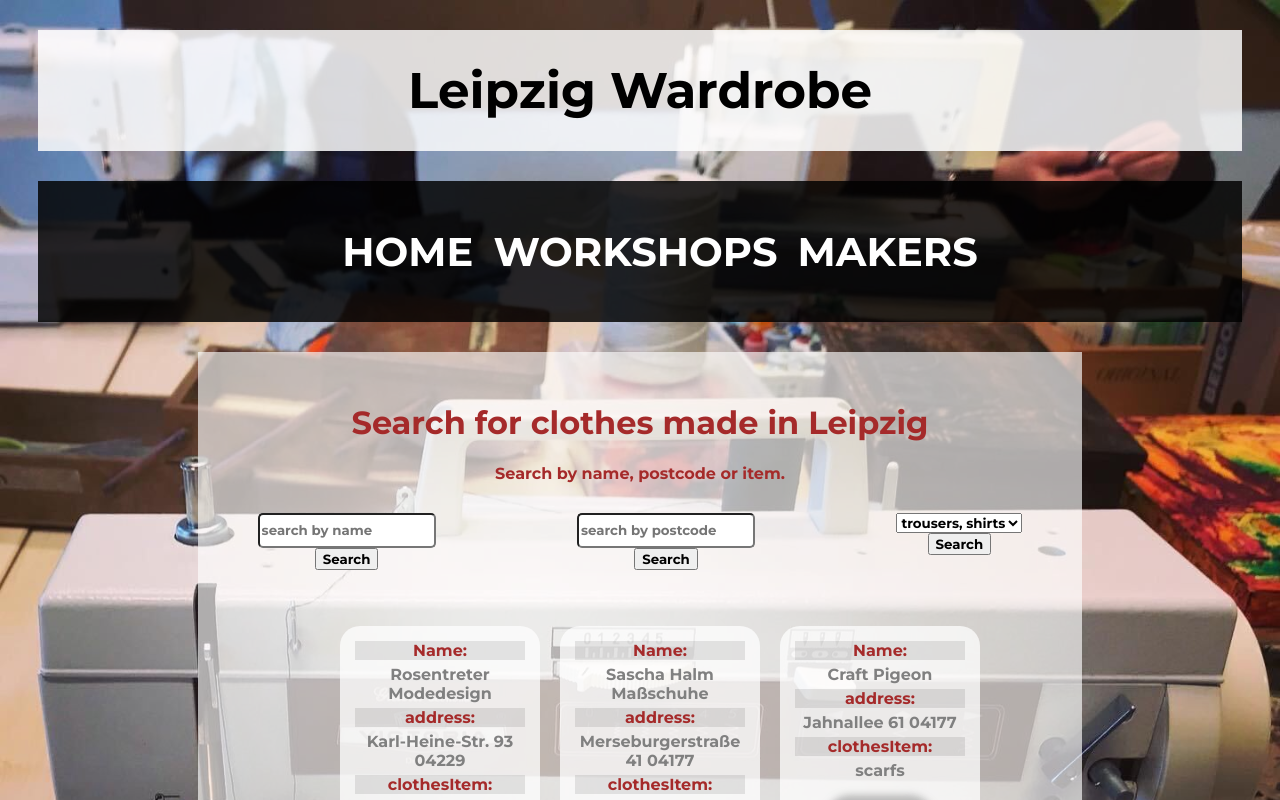
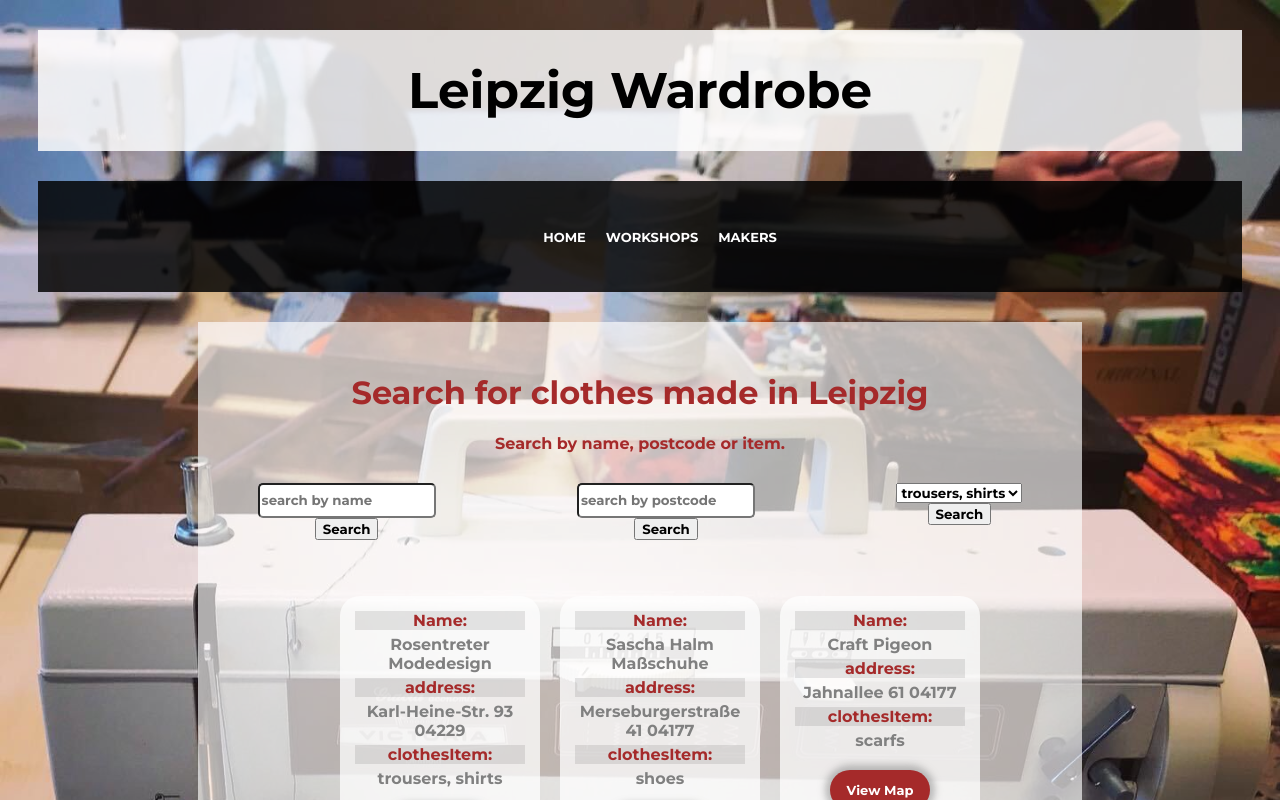
Before and after one commit to Laurazig/leipzig-wardrobe-react, a React (Create React App) app: page /makers in a window 1280 px wide. Shown: the top 800 px of the page. Built offline with nearby package versions, Linux system fonts and the light colour scheme.

Commit message:
divided scss into modules

```diff
--- a/src/App.scss
+++ b/src/App.scss
@@ -1,17 +1,19 @@
 :root {
   font-size: 62.5%;
-  /* --Background:#F5E6CC; */
 }
+
 @import url('https://fonts.googleapis.com/css2?family=Montserrat:ital,wght@0,700;1,300&display=swap');
 
 * {
   font-family: 'Montserrat', sans-serif;
   box-sizing: border-box;
 }
+
 .App {
   text-align: center;
 }
-body{
+
+body {
   background-image: url("./Assets/sewing.jpg");
   background-repeat: no-repeat;
   background-attachment: fixed;
@@ -19,19 +21,18 @@ body{
   color: brown;
   font-size: 1.6rem;
 }
-.containerMain{
+
+.containerMain {
   display: flex;
   justify-content: center;
 }
+
 .container {
   background-color: rgba(255, 255, 255, 0.645);
   width: 70%;
   padding: 3rem;
 }
-/* .title{
-  color: white;
-  font-size: 7rem;
-} */
+
 #leipzigWardHeader {
   background-color: rgba(255, 255, 255, 0.831);
   color: black;
@@ -40,177 +41,112 @@ body{
   font-size: 5rem;
 }
 
-
 li {
   display: inline;
-  /* font-size: 1rem; */
   color: white;
   margin: 1rem;
 }
-nav{
-  background-color: rgba(0, 0, 0, 0.831);
-  padding: 3rem;
-  margin: 3rem;
-}
-nav li a {
-  text-decoration: none;
-  font-size: 4rem;
-  color: white;
-  transition: color 0.3s ease-in-out;
-}
-.liNav:hover{
-  color: brown;
-}
-#foot{
-  background-color: rgba(0, 0, 0, 0.831);
-  padding: 3rem;
-  margin: 3rem;
-  font-size: 3rem;
-  color: white;
+
+.img {
+  border-radius: 50%;
+  width: 500px;
 }
 
-.img{
-  border-radius: 50%;
-  width:500px;
-}
-
-a{
+a {
   text-decoration: none;
   color: white;
   font-size: small;
 }
-label, strong{
-  color:brown;
+
+label,
+strong {
+  color: brown;
 }
-#addNewWorkshopCard{
+
+#addNewWorkshopCard {
   background-color: rgba(255, 255, 255, 0.765);
   padding: 2rem;
   width: 300px;
   border-radius: 30px;
 }
-/* form{
-  width: 600px;
-} */
-#buttonAdd{
-  background-color: brown;
-  width: 100px;
-  height: 40px;
-  border-radius: 20px;
-  box-shadow: 0 0 7px 5px rgba(128, 128, 128, 0.507);
-  margin: 40px;
-  color: white;
-}
-/* .form_div{
-  display: block;
-} */
-.divInput{
+
+.divInput {
   margin: 2rem;
 }
-/* .divFormReg{
-  display: flex;
-  justify-content: center;
-} */
-/* .formReg{
-  width: 700px;
-  height: 950px;
-  margin: 2rem;
-  background-color:rgba(0, 0, 0, 0.729);
-  border-radius: 70px;
-  box-shadow: 0 0 10px 5px lightgray;
-} */
 
-#h2AddWorkshop{
-  color:brown;
+#h2AddWorkshop {
+  color: brown;
 }
-input{
+
+input {
   border-radius: 5px;
   height: 35px;
   display: block;
   justify-content: center;
 }
-/* form div {
-  margin: 30px;
-}
-.errorVisible{
-  display:block;
-  color: red;
-  font-size: 1.5rem;
-  border: 0px;
-  margin: 0px;
-}
-.errorNotVisible{
-  display:none;
-} */
-/* select{
-  font-size: 2.5rem;
-} */
-/* input[type=radio] {
-  border: 0px;
-  width: 4%;
-  height: 2em;
-} */
-/* .workshopFormBlock{
-  display: block;
-} */
-iframe{
-  width:640px;
-   height:480px
+
+iframe {
+  width: 640px;
+  height: 480px
 }
 
-@media (max-width:479px){
-  /* body{
-    width: fit-content;
-  } */
-  /* header{
-    width: fit-content;
-  } */
+@media (max-width:479px) {
   #leipzigWardHeader {
     padding: 2rem;
     margin: 0rem;
     font-size: 4rem;
   }
-  nav{
+
+  nav {
     padding: 0.5rem;
     margin: 0;
     width: 100%;
   }
+
   nav li a {
     font-size: 1.6rem;
   }
-  .container{
+
+  .container {
     width: 95%;
   }
+
   /* .map{
 width: fit-content;
   } */
-  iframe{
-    width:100%;
-     height:480px
+  iframe {
+    width: 100%;
+    height: 480px
   }
 
-  #foot{
+  #foot {
     margin: 0;
     padding: 0.5rem;
     font-size: 1.6rem;
   }
 
-  .cardContainer{
+  .cardContainer {
     display: block;
     margin: 0;
   }
-  .searchZone{
+
+  .searchZone {
     display: block;
     margin: 0;
   }
-  .SearchName, .searchPostcode, .searchDropdown{
+
+  .SearchName,
+  .searchPostcode,
+  .searchDropdown {
     /* background-color: aqua; */
     display: block;
     justify-content: center;
     align-items: center;
     margin: 2rem;
   }
-  .form-control{
+
+  .form-control {
     display: inline;
-margin: 0.5rem;
+    margin: 0.5rem;
   }
 }
--- a/src/Views/makers/Makers.jsx
+++ b/src/Views/makers/Makers.jsx
@@ -1,7 +1,9 @@
 import React, { useState, useEffect } from "react";
 import MakersCards from "./MakersCards.jsx"
 import "./makers.scss"
+import '../../sass/index.scss'
 import makersDB from "../../data.json"
+
 
 let filteredDate = []
 
--- a/src/Views/makers/makers.scss
+++ b/src/Views/makers/makers.scss
@@ -28,28 +28,8 @@
   /* #workshopCardInside{
     background-color: aquamarine;
     height: 100%;
-
   } */
   .makerLabel{
-    /* outline:auto; */
     background-color: rgba(0, 0, 0, 0.096);
     margin: 0.5rem;
   }
-  #buttonMakerLink{
-    display: flex;
-    justify-content: center;
-    align-items: flex-end;
-    bottom: 20px;
-  }
-  .buttonMakerMap{
-  display: flex;
-  justify-content: center;
-  align-items: center;
-  width: 100px;
-  height: 40px;
-  background-color: brown;
-  border-radius: 20px;
-  box-shadow: 0 0 7px 5px rgba(128, 128, 128, 0.507);
-  color: white;
-  margin-top: 20px;
-  }
--- a/src/index.scss
+++ /dev/null
@@ -1,3 +0,0 @@
-// body {
-//   margin: 0;
-// }
--- a/src/sass/_button.scss
+++ b/src/sass/_button.scss
@@ -1,4 +1,4 @@
-.button{
+.button {
     display: flex;
     justify-content: center;
     align-items: center;
@@ -9,4 +9,34 @@
     box-shadow: 0 0 7px 5px rgba(128, 128, 128, 0.507);
     margin: 40px;
     color: white;
-  }
+}
+
+.buttonMakerMap {
+    display: flex;
+    justify-content: center;
+    align-items: center;
+    width: 100px;
+    height: 40px;
+    background-color: brown;
+    border-radius: 20px;
+    box-shadow: 0 0 7px 5px rgba(128, 128, 128, 0.507);
+    color: white;
+    margin-top: 20px;
+}
+
+#buttonMakerLink {
+    display: flex;
+    justify-content: center;
+    align-items: flex-end;
+    bottom: 20px;
+}
+
+#buttonAdd {
+    background-color: brown;
+    width: 100px;
+    height: 40px;
+    border-radius: 20px;
+    box-shadow: 0 0 7px 5px rgba(128, 128, 128, 0.507);
+    margin: 40px;
+    color: white;
+}
--- /dev/null
+++ b/src/sass/_footer.scss
@@ -0,0 +1,7 @@
+#foot {
+    background-color: rgba(0, 0, 0, 0.831);
+    padding: 3rem;
+    margin: 3rem;
+    font-size: 3rem;
+    color: white;
+  }
--- /dev/null
+++ b/src/sass/_nav.scss
@@ -0,0 +1,19 @@
+nav {
+    background-color: rgba(0, 0, 0, 0.831);
+    padding: 3rem;
+    margin: 3rem;
+    & li {
+        &a {
+            text-decoration: none;
+            font-size: 4rem;
+            color: white;
+            transition: color 0.3s ease-in-out;
+        }
+    }
+}
+
+.liNav{
+    &hover{
+        color: brown;
+    }
+}
--- a/src/sass/index.scss
+++ b/src/sass/index.scss
@@ -1 +1,4 @@
-@forward './button'
+@forward './button';
+@forward './card';
+@forward './footer';
+@forward './nav';
```
Also changed, not shown: src/sass/_card.scss (added).
